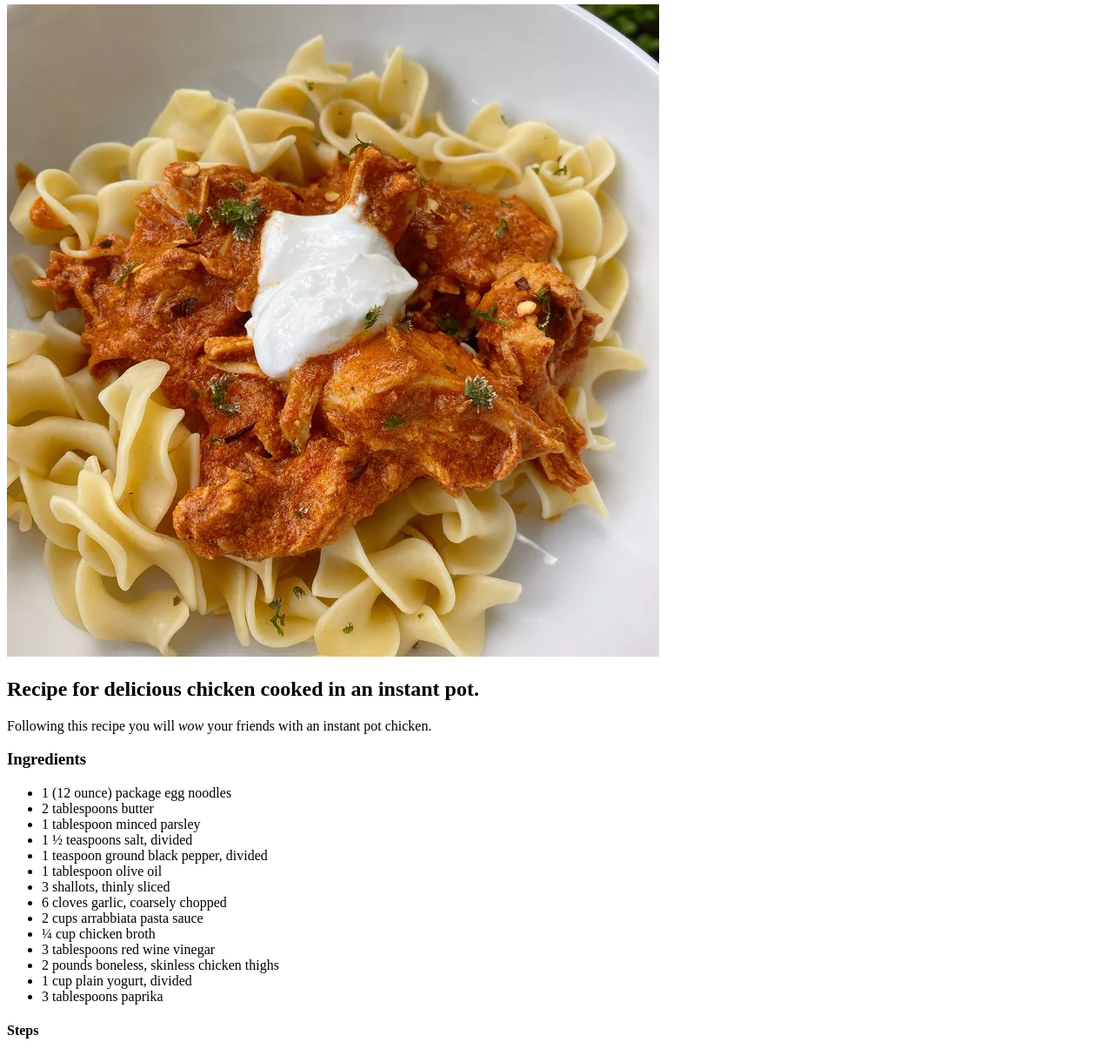
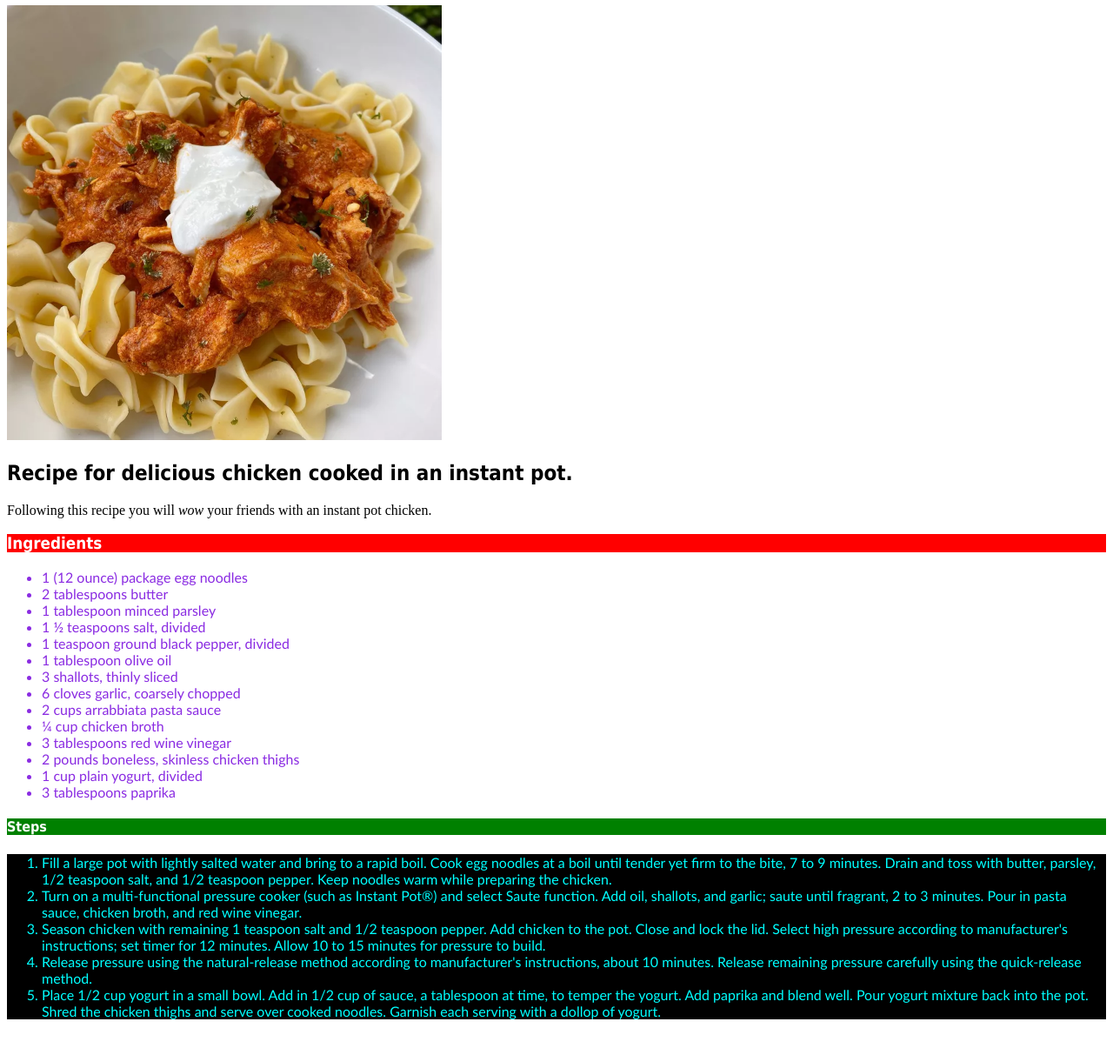
Before and after one commit to lore-carbonaro/odin-recipes, a plain HTML site: page recipes/chicken.html in a window 1280 px wide. Shown: the part 75-1288 px from the top of the page at 87% size. After the commit the page ends 1263 px from the top, so only its background shows below. Drawn offline with Linux system fonts and the light colour scheme.

Commit message:
Style pages using classes and ids in style.css

```diff
--- a/recipes/chicken.html
+++ b/recipes/chicken.html
@@ -4,14 +4,15 @@
   <meta charset="UTF-8">
   <meta name="viewport" content="width=device-width, initial-scale=1.0">
   <title>Instant Pot Chicken Paprikash</title>
+  <link rel="stylesheet" href="../style.css">
 </head>
 <body>
-  <h1>Instant Pot Chicken Paprikash</h1>
-  <img src="../images/instant-pot-chicken.jpg" alt="Instant Pot Chicken">
-  <h2>Recipe for delicious chicken cooked in an instant pot.</h2>
+  <h1 class="heading">Instant Pot Chicken Paprikash</h1>
+  <img class="subject" src="../images/instant-pot-chicken.jpg" alt="Instant Pot Chicken">
+  <h2 class="heading">Recipe for delicious chicken cooked in an instant pot.</h2>
   <p>Following this recipe you will <i>wow</i> your friends with an instant pot chicken.</p>
-  <h3>Ingredients</h3>
-    <ul>
+  <h3 class="heading" id="ingredients-heading">Ingredients</h3>
+    <ul class="list" id="ingredients-list">
       <li>1 (12 ounce) package egg noodles</li>
       <li>2 tablespoons butter</li>
       <li>1 tablespoon minced parsley</li>
@@ -27,8 +28,8 @@
       <li>1 cup plain yogurt, divided</li>
       <li>3 tablespoons paprika</li>
     </ul>
-  <h4>Steps</h4>
-    <ol>
+  <h4 class="heading" id="steps-heading">Steps</h4>
+    <ol class="list" id="steps-list">
       <li>Fill a large pot with lightly salted water and bring to a rapid boil.
         Cook egg noodles at a boil until tender yet firm to the bite, 7 to 9 minutes.
         Drain and toss with butter, parsley, 1/2 teaspoon salt, and 1/2 teaspoon pepper.
--- /dev/null
+++ b/style.css
@@ -0,0 +1,35 @@
+.heading {
+  font-family: Tahoma, sans-serif;
+}
+
+#ingredients-heading,
+#steps-heading {
+  font-weight: 800;
+  color: white;
+}
+
+#ingredients-heading {
+  background-color: red;
+}
+
+#steps-heading {
+  background-color: green;
+}
+
+.subject {
+  height: 500px;
+  width: auto;
+}
+
+.list {
+  font-family: "Trebuchet MS", sans-serif;
+}
+
+#ingredients-list {
+  color: blueviolet;
+}
+
+#steps-list {
+  color: aqua;
+  background-color: black;
+}
```
Also changed, not shown: index.html (+1 -0 lines), recipes/pizza.html (+8 -7 lines), recipes/ziti.html (+8 -7 lines).
